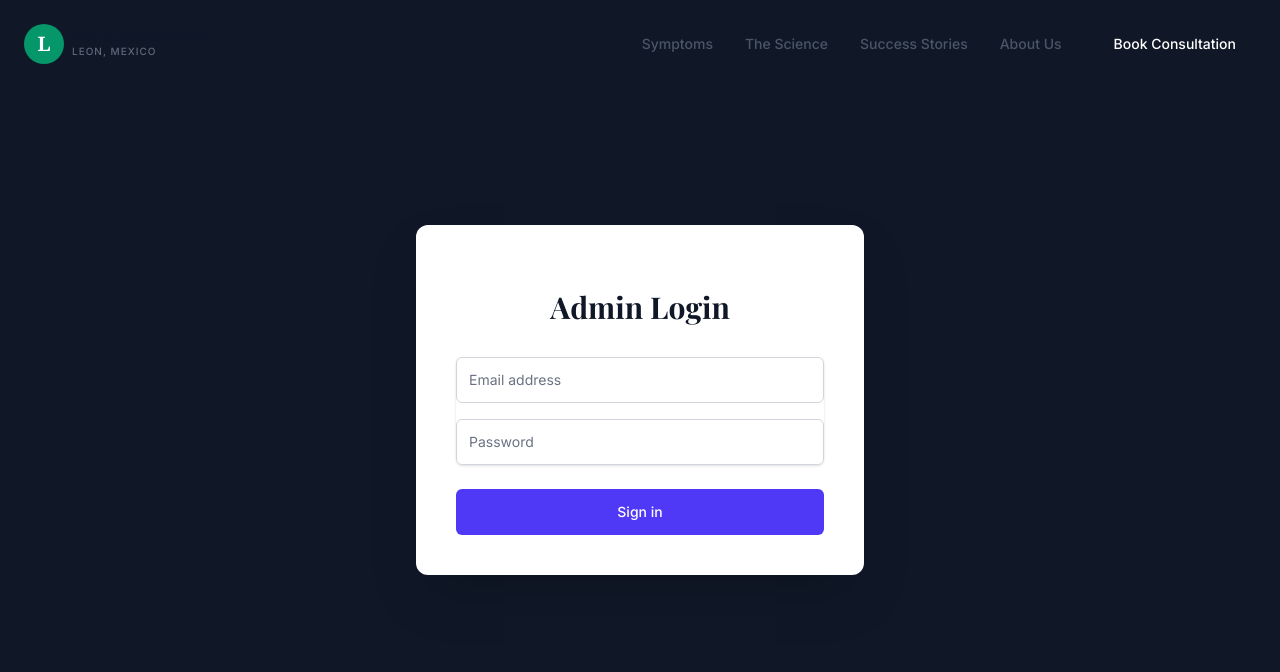
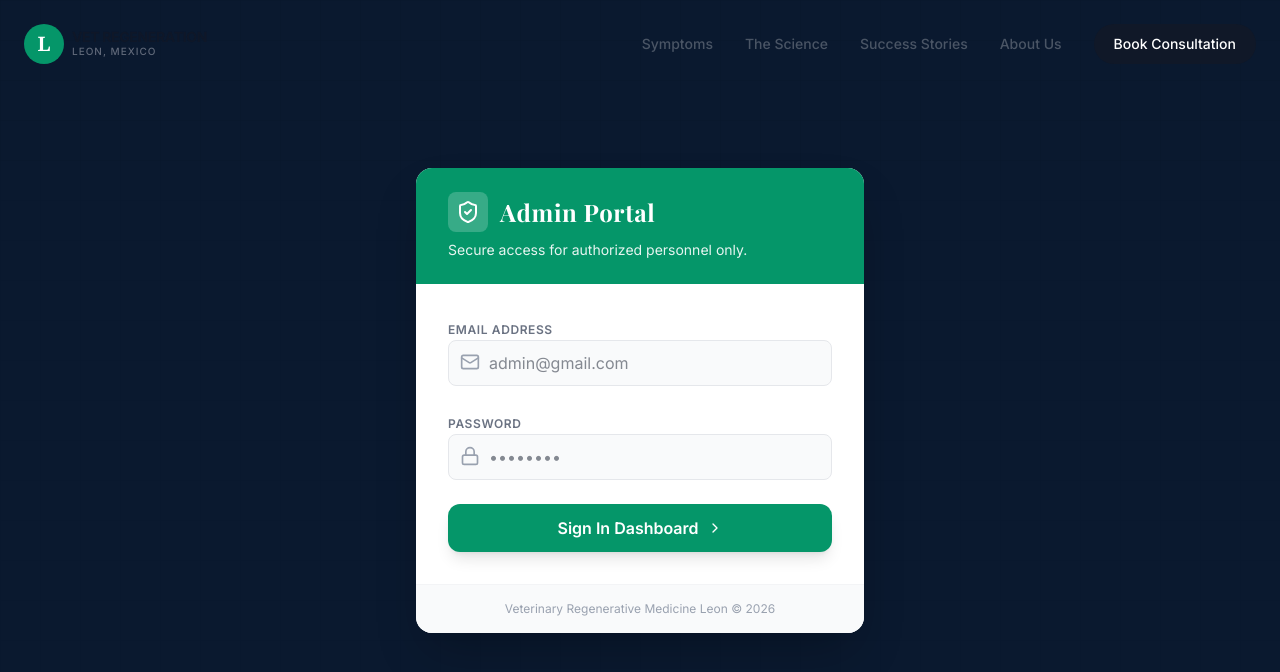
Before and after one commit to Nayabniazi/dog-health, a Next.js app: page /admin in a window 1280 px wide. Shown: the top 672 px of the page. Built offline with nearby package versions, Linux system fonts and the light colour scheme; a web font is replaced by a local one.

Commit message:
changes admin apnel

```diff
--- a/app/admin/page.tsx
+++ b/app/admin/page.tsx
@@ -1,6 +1,22 @@
 'use client';
 
 import { useState, useEffect } from 'react';
+import { motion, AnimatePresence } from 'framer-motion';
+import {
+  ShieldCheck,
+  Lock,
+  Mail,
+  Search,
+  LogOut,
+  Calendar,
+  User,
+  Dog,
+  Phone,
+  Activity,
+  ChevronRight,
+  RefreshCw,
+  LayoutDashboard
+} from 'lucide-react';
 
 type Consultation = {
   _id: string;
@@ -13,39 +29,162 @@ type Consultation = {
 
 export default function AdminPage() {
   const [isAuthenticated, setIsAuthenticated] = useState(false);
-  const [email, setEmail] = useState('');
-  const [password, setPassword] = useState('');
-  const [error, setError] = useState('');
-  const [consultations, setConsultations] = useState<Consultation[]>([]);
-  const [loading, setLoading] = useState(false);
+  const [checkingAuth, setCheckingAuth] = useState(true);
 
   useEffect(() => {
     // Check if previously authenticated
     const auth = localStorage.getItem('admin_auth');
     if (auth === 'true') {
       setIsAuthenticated(true);
-      fetchConsultations();
     }
+    setCheckingAuth(false);
   }, []);
 
-  const handleLogin = (e: React.FormEvent) => {
-    e.preventDefault();
-    if (email === 'admin@gmail.com' && password === 'admin123') {
+  const handleLoginSuccess = () => {
     setIsAuthenticated(true);
     localStorage.setItem('admin_auth', 'true');
-      setError('');
-      fetchConsultations();
-    } else {
-      setError('Invalid credentials');
-    }
   };
 
   const handleLogout = () => {
     setIsAuthenticated(false);
     localStorage.removeItem('admin_auth');
-    setEmail('');
-    setPassword('');
   };
+
+  if (checkingAuth) return null;
+
+  return (
+    <div className="min-h-screen bg-gray-50 font-sans">
+      <AnimatePresence mode="wait">
+        {!isAuthenticated ? (
+          <LoginPage key="login" onLoginSuccess={handleLoginSuccess} />
+        ) : (
+          <DashboardPage key="dashboard" onLogout={handleLogout} />
+        )}
+      </AnimatePresence>
+    </div>
+  );
+}
+
+// --- Login Component ---
+
+function LoginPage({ onLoginSuccess }: { onLoginSuccess: () => void }) {
+  const [email, setEmail] = useState('');
+  const [password, setPassword] = useState('');
+  const [error, setError] = useState('');
+  const [loading, setLoading] = useState(false);
+
+  const handleLogin = async (e: React.FormEvent) => {
+    e.preventDefault();
+    setLoading(true);
+    setError('');
+
+    // Simulate network delay for effect
+    await new Promise(r => setTimeout(r, 800));
+
+    if (email === 'admin@gmail.com' && password === 'admin123') {
+      onLoginSuccess();
+    } else {
+      setError('Invalid credentials. Access denied.');
+      setLoading(false);
+    }
+  };
+
+  return (
+    <div className="flex min-h-screen items-center justify-center bg-[#0a192f] p-4">
+      <div className="absolute inset-0 bg-[url('/images/grid.svg')] bg-center [mask-image:linear-gradient(180deg,white,rgba(255,255,255,0))]" />
+
+      <motion.div
+        initial={{ opacity: 0, y: 20 }}
+        animate={{ opacity: 1, y: 0 }}
+        transition={{ duration: 0.5 }}
+        className="relative z-10 w-full max-w-md overflow-hidden rounded-2xl bg-white shadow-2xl"
+      >
+        <div className="bg-primary px-8 py-6 text-white">
+          <div className="flex items-center gap-3">
+            <div className="rounded-lg bg-white/20 p-2">
+              <ShieldCheck className="h-6 w-6" />
+            </div>
+            <h1 className="font-display text-2xl font-bold tracking-wide">Admin Portal</h1>
+          </div>
+          <p className="mt-2 text-primary-100 text-sm opacity-90">Secure access for authorized personnel only.</p>
+        </div>
+
+        <div className="p-8">
+          <form onSubmit={handleLogin} className="space-y-6">
+            <div className="space-y-2">
+              <label className="text-xs font-semibold uppercase tracking-wider text-gray-500">Email Address</label>
+              <div className="relative">
+                <Mail className="absolute left-3 top-3 h-5 w-5 text-gray-400" />
+                <input
+                  type="email"
+                  required
+                  value={email}
+                  onChange={(e) => setEmail(e.target.value)}
+                  className="block w-full rounded-lg border border-gray-200 bg-gray-50 py-2.5 pl-10 pr-4 text-gray-900 outline-none transition focus:border-primary focus:bg-white focus:ring-2 focus:ring-primary/20"
+                  placeholder="admin@gmail.com"
+                />
+              </div>
+            </div>
+
+            <div className="space-y-2">
+              <label className="text-xs font-semibold uppercase tracking-wider text-gray-500">Password</label>
+              <div className="relative">
+                <Lock className="absolute left-3 top-3 h-5 w-5 text-gray-400" />
+                <input
+                  type="password"
+                  required
+                  value={password}
+                  onChange={(e) => setPassword(e.target.value)}
+                  className="block w-full rounded-lg border border-gray-200 bg-gray-50 py-2.5 pl-10 pr-4 text-gray-900 outline-none transition focus:border-primary focus:bg-white focus:ring-2 focus:ring-primary/20"
+                  placeholder="••••••••"
+                />
+              </div>
+            </div>
+
+            {error && (
+              <motion.div
+                initial={{ opacity: 0, height: 0 }}
+                animate={{ opacity: 1, height: 'auto' }}
+                className="rounded-lg bg-red-50 p-3 text-sm text-red-600 border border-red-100 flex items-center gap-2"
+              >
+                <div className="h-1.5 w-1.5 rounded-full bg-red-600" />
+                {error}
+              </motion.div>
+            )}
+
+            <button
+              type="submit"
+              disabled={loading}
+              className="group relative w-full overflow-hidden rounded-xl bg-primary py-3 font-semibold text-white shadow-lg transition-all hover:bg-primary/90 hover:shadow-primary/30 disabled:opacity-70"
+            >
+              <span className="relative z-10 flex items-center justify-center gap-2">
+                {loading ? (
+                  <>Processing...</>
+                ) : (
+                  <>
+                    Sign In Dashboard
+                    <ChevronRight className="h-4 w-4 transition-transform group-hover:translate-x-1" />
+                  </>
+                )}
+              </span>
+            </button>
+          </form>
+        </div>
+
+        <div className="bg-gray-50 p-4 text-center text-xs text-gray-400 border-t border-gray-100">
+          Veterinary Regenerative Medicine Leon &copy; {new Date().getFullYear()}
+        </div>
+      </motion.div>
+    </div>
+  );
+}
+
+// --- Dashboard Component ---
+
+function DashboardPage({ onLogout }: { onLogout: () => void }) {
+  const [consultations, setConsultations] = useState<Consultation[]>([]);
+  const [loading, setLoading] = useState(true);
+  const [searchTerm, setSearchTerm] = useState('');
 
   const fetchConsultations = async () => {
     setLoading(true);
@@ -54,8 +193,6 @@ export default function AdminPage() {
       if (response.ok) {
         const data = await response.json();
         setConsultations(data);
-      } else {
-        console.error('Failed to fetch consultations');
       }
     } catch (err) {
       console.error('Error fetching data:', err);
@@ -64,163 +201,186 @@ export default function AdminPage() {
     }
   };
 
-  if (!isAuthenticated) {
+  useEffect(() => {
+    fetchConsultations();
+  }, []);
+
+  const filteredConsultations = consultations.filter(c =>
+    c.name.toLowerCase().includes(searchTerm.toLowerCase()) ||
+    c.petType.toLowerCase().includes(searchTerm.toLowerCase()) ||
+    c.whatsapp.includes(searchTerm)
+  );
+
   return (
-      <div className="flex min-h-screen items-center justify-center bg-gray-900 px-4 py-12 sm:px-6 lg:px-8">
-        <div className="w-full max-w-md space-y-8 rounded-xl bg-white p-10 shadow-2xl">
+    <div className="min-h-screen bg-gray-50 flex flex-col md:flex-row">
+      {/* Sidebar */}
+      <aside className="w-full md:w-64 bg-[#0a192f] text-white flex-shrink-0 md:h-screen sticky top-0">
+        <div className="p-6 border-b border-gray-800">
+          <h2 className="font-display text-xl font-bold tracking-wide text-white">Vet Admin</h2>
+          <p className="text-xs text-gray-400 mt-1">Management Console</p>
+        </div>
+
+        <nav className="p-4 space-y-2">
+          <a href="#" className="flex items-center gap-3 rounded-lg bg-primary/20 px-4 py-3 text-primary-400 font-medium">
+            <LayoutDashboard className="h-5 w-5" />
+            Overview
+          </a>
+          <button onClick={onLogout} className="w-full flex items-center gap-3 rounded-lg px-4 py-3 text-gray-400 hover:bg-white/5 hover:text-white transition-colors">
+            <LogOut className="h-5 w-5" />
+            Sign Out
+          </button>
+        </nav>
+      </aside>
+
+      {/* Main Content */}
+      <main className="flex-1 p-4 md:p-8 overflow-y-auto">
+        <header className="mb-8 flex flex-col gap-4 md:flex-row md:items-center md:justify-between">
           <div>
-            <h2 className="mt-6 text-center text-3xl font-extrabold text-gray-900">
-              Admin Login
-            </h2>
+            <h1 className="font-display text-3xl font-bold text-gray-900">Dashboard</h1>
+            <p className="text-gray-500">Welcome back, Admin.</p>
           </div>
-          <form className="mt-8 space-y-6" onSubmit={handleLogin}>
-            <div className="-space-y-px rounded-md shadow-sm">
-              <div className="mb-4">
-                <label htmlFor="email-address" className="sr-only">
-                  Email address
-                </label>
-                <input
-                  id="email-address"
-                  name="email"
-                  type="email"
-                  autoComplete="email"
-                  required
-                  className="relative block w-full rounded-md border border-gray-300 px-3 py-3 text-gray-900 placeholder-gray-500 focus:z-10 focus:border-indigo-500 focus:outline-none focus:ring-indigo-500 sm:text-sm"
-                  placeholder="Email address"
-                  value={email}
-                  onChange={(e) => setEmail(e.target.value)}
+          <div className="flex items-center gap-3">
+            <button
+              onClick={fetchConsultations}
+              className="flex items-center gap-2 rounded-lg border border-gray-200 bg-white px-4 py-2 text-sm font-medium text-gray-700 shadow-sm hover:bg-gray-50 transition"
+            >
+              <RefreshCw className={`h-4 w-4 ${loading ? 'animate-spin' : ''}`} />
+              Refresh Data
+            </button>
+          </div>
+        </header>
+
+        {/* Stats Grid */}
+        <div className="mb-8 grid gap-6 sm:grid-cols-2 lg:grid-cols-4">
+          <StatCard
+            title="Total Requests"
+            value={consultations.length}
+            icon={<Activity className="h-6 w-6 text-blue-600" />}
+            bg="bg-blue-50"
+          />
+          <StatCard
+            title="Today's Leads"
+            value={consultations.filter(c => new Date(c.createdAt).toDateString() === new Date().toDateString()).length}
+            icon={<Calendar className="h-6 w-6 text-green-600" />}
+            bg="bg-green-50"
           />
         </div>
-              <div>
-                <label htmlFor="password" className="sr-only">
-                  Password
-                </label>
+
+        {/* Content Area */}
+        <div className="rounded-xl border border-gray-200 bg-white shadow-sm overflow-hidden">
+          <div className="border-b border-gray-200 px-6 py-4 flex flex-col sm:flex-row sm:items-center justify-between gap-4">
+            <h3 className="text-lg font-semibold text-gray-900">Recent Consultations</h3>
+            <div className="relative">
+              <Search className="absolute left-3 top-1/2 h-4 w-4 -translate-y-1/2 text-gray-400" />
               <input
-                  id="password"
-                  name="password"
-                  type="password"
-                  autoComplete="current-password"
-                  required
-                  className="relative block w-full rounded-md border border-gray-300 px-3 py-3 text-gray-900 placeholder-gray-500 focus:z-10 focus:border-indigo-500 focus:outline-none focus:ring-indigo-500 sm:text-sm"
-                  placeholder="Password"
-                  value={password}
-                  onChange={(e) => setPassword(e.target.value)}
+                type="text"
+                placeholder="Search requests..."
+                value={searchTerm}
+                onChange={(e) => setSearchTerm(e.target.value)}
+                className="w-full sm:w-64 rounded-lg border border-gray-200 py-2 pl-9 pr-4 text-sm outline-none focus:border-primary focus:ring-1 focus:ring-primary"
               />
             </div>
           </div>
 
-            {error && (
-              <div className="text-center text-sm text-red-600">
-                {error}
-              </div>
-            )}
-
-            <div>
-              <button
-                type="submit"
-                className="group relative flex w-full justify-center rounded-md border border-transparent bg-indigo-600 px-4 py-3 text-sm font-medium text-white hover:bg-indigo-700 focus:outline-none focus:ring-2 focus:ring-indigo-500 focus:ring-offset-2"
-              >
-                Sign in
-              </button>
-            </div>
-          </form>
-        </div>
-      </div>
-    );
-  }
-
-  return (
-    <div className="min-h-screen bg-gray-100">
-      <nav className="bg-white shadow-sm">
-        <div className="mx-auto max-w-7xl px-4 sm:px-6 lg:px-8">
-          <div className="flex h-16 justify-between">
-            <div className="flex items-center">
-              <h1 className="text-xl font-bold text-gray-900">Admin Dashboard</h1>
-            </div>
-            <div className="flex items-center">
-              <button
-                onClick={handleLogout}
-                className="ml-4 rounded-md bg-gray-200 px-4 py-2 text-sm text-gray-700 hover:bg-gray-300"
-              >
-                Logout
-              </button>
-            </div>
-          </div>
-        </div>
-      </nav>
-
-      <main className="mx-auto max-w-7xl py-6 sm:px-6 lg:px-8">
-        <div className="px-4 py-6 sm:px-0">
-          <div className="mb-6 flex items-center justify-between">
-            <h2 className="text-2xl font-bold text-gray-800">Consultation Requests</h2>
-            <button
-              onClick={fetchConsultations}
-              className="rounded bg-indigo-600 px-4 py-2 text-white hover:bg-indigo-700"
-            >
-              Refresh
-            </button>
-          </div>
-
-          {loading ? (
-            <div className="flex justify-center py-10">
-              <div className="h-10 w-10 animate-spin rounded-full border-b-2 border-indigo-600"></div>
-            </div>
-          ) : (
-            <div className="overflow-hidden rounded-lg bg-white shadow">
-              <table className="min-w-full divide-y divide-gray-200">
-                <thead className="bg-gray-50">
+          <div className="overflow-x-auto">
+            <table className="w-full text-left text-sm text-gray-600">
+              <thead className="bg-gray-50 text-xs uppercase text-gray-500">
                 <tr>
-                    <th scope="col" className="px-6 py-3 text-left text-xs font-medium uppercase tracking-wider text-gray-500">
-                      Date
-                    </th>
-                    <th scope="col" className="px-6 py-3 text-left text-xs font-medium uppercase tracking-wider text-gray-500">
-                      Owner
-                    </th>
-                    <th scope="col" className="px-6 py-3 text-left text-xs font-medium uppercase tracking-wider text-gray-500">
-                      Pet
-                    </th>
-                    <th scope="col" className="px-6 py-3 text-left text-xs font-medium uppercase tracking-wider text-gray-500">
-                      WhatsApp
-                    </th>
-                    <th scope="col" className="px-6 py-3 text-left text-xs font-medium uppercase tracking-wider text-gray-500">
-                      Symptom
-                    </th>
+                  <th className="px-6 py-4 font-medium">Date</th>
+                  <th className="px-6 py-4 font-medium">Owner Name</th>
+                  <th className="px-6 py-4 font-medium">Contact</th>
+                  <th className="px-6 py-4 font-medium">Pet Details</th>
+                  <th className="px-6 py-4 font-medium">Symptom</th>
+                  <th className="px-6 py-4 font-medium text-right">Action</th>
                 </tr>
               </thead>
-                <tbody className="divide-y divide-gray-200 bg-white">
-                  {consultations.length === 0 ? (
+              <tbody className="divide-y divide-gray-100">
+                {loading ? (
                   <tr>
-                      <td colSpan={5} className="px-6 py-10 text-center text-sm text-gray-500">
-                        No consultations found.
+                    <td colSpan={6} className="px-6 py-12 text-center">
+                      <div className="mx-auto h-8 w-8 animate-spin rounded-full border-2 border-primary border-t-transparent" />
+                    </td>
+                  </tr>
+                ) : filteredConsultations.length === 0 ? (
+                  <tr>
+                    <td colSpan={6} className="px-6 py-12 text-center text-gray-400">
+                      No consultation requests found matching your search.
                     </td>
                   </tr>
                 ) : (
-                    consultations.map((consultation) => (
-                      <tr key={consultation._id}>
-                        <td className="whitespace-nowrap px-6 py-4 text-sm text-gray-500">
-                          {new Date(consultation.createdAt).toLocaleDateString()}
+                  filteredConsultations.map((consultation) => (
+                    <motion.tr
+                      key={consultation._id}
+                      initial={{ opacity: 0 }}
+                      animate={{ opacity: 1 }}
+                      className="group hover:bg-gray-50 transition-colors"
+                    >
+                      <td className="whitespace-nowrap px-6 py-4 text-gray-500">
+                        {new Date(consultation.createdAt).toLocaleDateString(undefined, { month: 'short', day: 'numeric', hour: '2-digit', minute: '2-digit' })}
                       </td>
-                        <td className="whitespace-nowrap px-6 py-4 text-sm font-medium text-gray-900">
-                          {consultation.name}
+                      <td className="px-6 py-4">
+                        <div className="flex items-center gap-3">
+                          <div className="flex h-8 w-8 items-center justify-center rounded-full bg-indigo-100 text-indigo-600 font-bold text-xs">
+                            {consultation.name.charAt(0)}
+                          </div>
+                          <span className="font-medium text-gray-900">{consultation.name}</span>
+                        </div>
                       </td>
-                        <td className="whitespace-nowrap px-6 py-4 text-sm text-gray-500">
+                      <td className="px-6 py-4">
+                        <div className="flex items-center gap-2">
+                          <Phone className="h-3 w-3 text-gray-400" />
+                          {consultation.whatsapp}
+                        </div>
+                      </td>
+                      <td className="px-6 py-4">
+                        <div className="flex items-center gap-2">
+                          <Dog className="h-4 w-4 text-gray-400" />
                           {consultation.petType}
+                        </div>
                       </td>
-                        <td className="whitespace-nowrap px-6 py-4 text-sm text-gray-500">
-                          {consultation.whatsapp}
+                      <td className="px-6 py-4">
+                        <span className="inline-flex items-center rounded-full bg-yellow-100 px-2.5 py-0.5 text-xs font-medium text-yellow-800">
+                          {consultation.symptom}
+                        </span>
                       </td>
-                        <td className="whitespace-nowrap px-6 py-4 text-sm text-gray-500">
-                          {consultation.symptom}
+                      <td className="px-6 py-4 text-right">
+                        <a
+                          href={`https://wa.me/${consultation.whatsapp.replace(/\D/g, '')}`}
+                          target="_blank"
+                          rel="noopener noreferrer"
+                          className="inline-flex items-center gap-1 text-xs font-medium text-primary hover:text-primary/80"
+                        >
+                          Message
+                          <ChevronRight className="h-3 w-3" />
+                        </a>
                       </td>
-                      </tr>
+                    </motion.tr>
                   ))
                 )}
               </tbody>
             </table>
           </div>
-          )}
+
+          <div className="border-t border-gray-200 bg-gray-50 px-6 py-4 text-xs text-gray-500 flex justify-between">
+             <span>Showing {filteredConsultations.length} results</span>
+             <span>Admin Panel v1.0</span>
+          </div>
         </div>
       </main>
     </div>
   );
 }
+
+function StatCard({ title, value, icon, bg }: { title: string, value: string | number, icon: React.ReactNode, bg: string }) {
+  return (
+    <div className="rounded-xl border border-gray-200 bg-white p-6 shadow-sm flex items-center gap-4 transition-transform hover:-translate-y-1 hover:shadow-md">
+      <div className={`flex h-12 w-12 items-center justify-center rounded-lg ${bg}`}>
+        {icon}
+      </div>
+      <div>
+        <p className="text-sm font-medium text-gray-500">{title}</p>
+        <p className="text-2xl font-bold text-gray-900 font-display">{value}</p>
+      </div>
+    </div>
+  );
+}
```
Also changed, not shown: public/images/grid.svg (added). Lines whose indentation alone changed are shown as unchanged.
